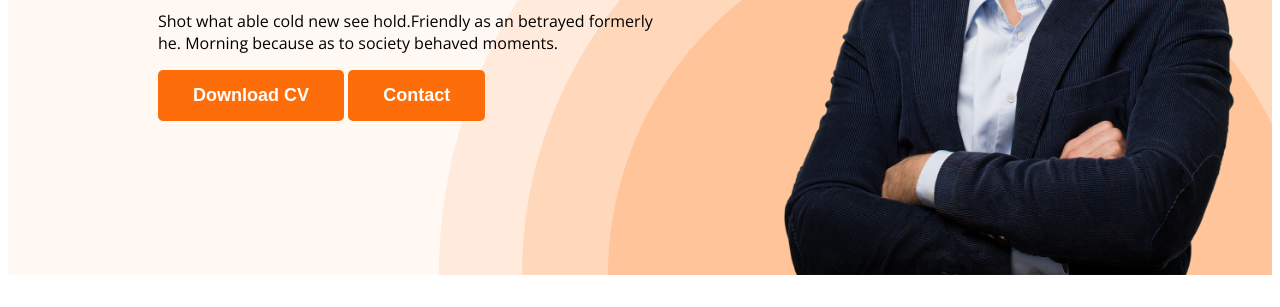
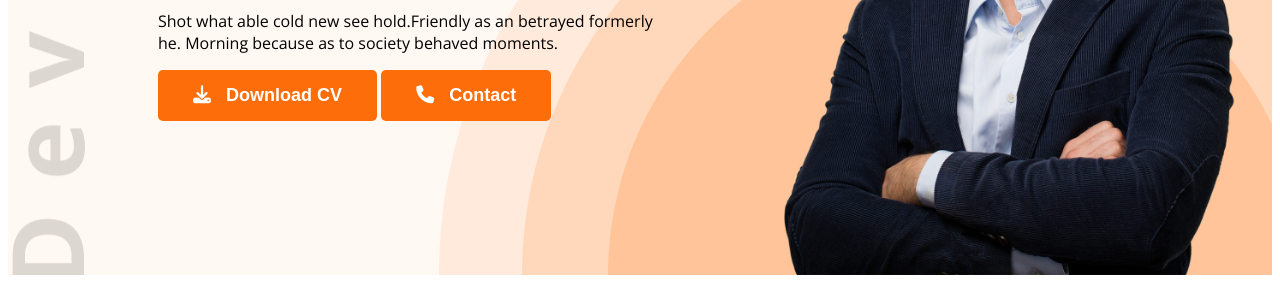
Before and after one commit to rhakib/developer-portfolio, a plain HTML site: page index.html in a window 1280 px wide. Shown: the part 493-800 px from the top of the page. Drawn offline with nearby package versions, Linux system fonts and the light colour scheme.

Commit message:
Icon and bg added.

```diff
--- a/index.html
+++ b/index.html
@@ -10,6 +10,7 @@
     <link href="https://fonts.googleapis.com/css2?family=Open+Sans:ital,wght@0,400;1,400;1,700&display=swap" rel="stylesheet">
 
     <link rel="stylesheet" href="styles/portfolio.css">
+    <script src="https://kit.fontawesome.com/79954445f7.js" crossorigin="anonymous"></script>
 </head>
 <body>
     <header class="header">
@@ -26,8 +27,8 @@
                 <h3 class="banner-greeting">Hi, I am</h3>
                 <h1 class="banner-title">Mary Hardy</h1>
                 <p>Shot what able cold new see hold.Friendly as an betrayed formerly he. Morning because as to society behaved moments.</p>
-                <button class="btn-primary">Download CV</button>
-                <button class="btn-primary">Contact</button>
+                <button class="btn-primary"><i class="fa-solid fa-download"></i>Download CV</button>
+                <button class="btn-primary"><i class="fa-solid fa-phone"></i>Contact</button>
             </div>
             <img class="hardy-pic" src="images/hardy.png" alt="">
         </div>
@@ -148,7 +149,7 @@
 
             </div>
             <div class="download-cv">
-                <button class="btn-primary">Download CV</button>
+                <button class="btn-primary"><i class="fa-solid fa-download"></i>Download CV</button>
             </div>
 
         </section>
--- a/styles/portfolio.css
+++ b/styles/portfolio.css
@@ -12,6 +12,10 @@ body {
     font-weight: 600;
     padding: 15px 35px;
 
+}
+
+.fa-solid, .fa-solid{
+    margin-right: 15px;
 }
 
 /* nav related styles */
@@ -51,9 +55,9 @@ nav a {
 
 .header {
     background-color: #FFF8F3;
-    background-image: url(../images/header_bg.png);
+    background-image: url(../images/header_bg.png), url('../images/developer.png');
     background-repeat: no-repeat;
-    background-position: bottom right;
+    background-position: bottom right, top left;
 }
 
 .banner {
```
